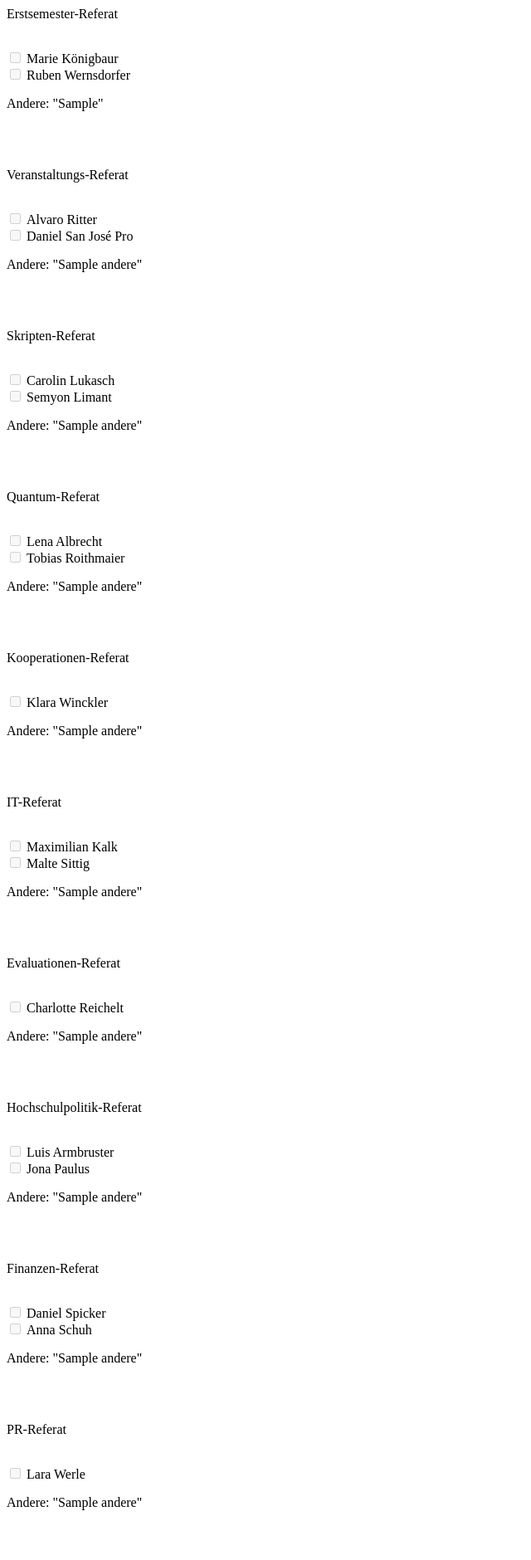
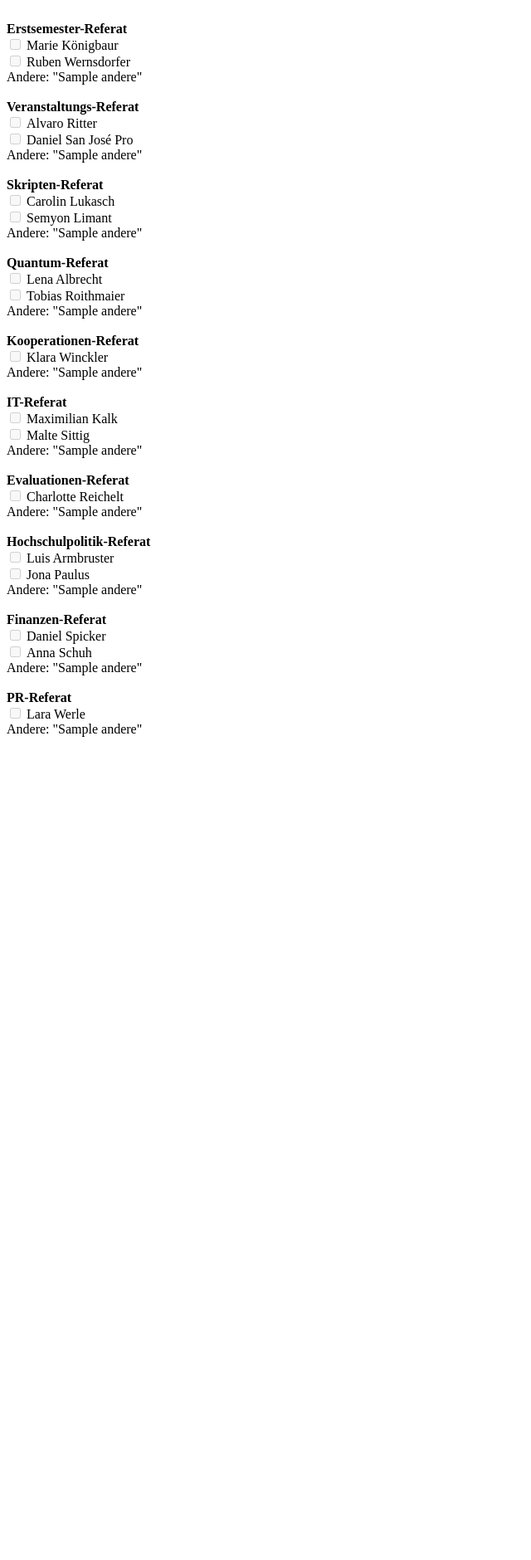
Before and after one commit to fastsurvey/backend, a Flask app: template flask_backend/templates/survey_2_email.html in a window 1280 px wide. Shown: the whole page at 83% size, without its empty margins (0-640 px from the left). After the commit the page ends 888 px from the top, so only its background shows below. Run offline with Flask 2, Linux system fonts and the light colour scheme; the template is opened without the code that fills it: most values are stand-ins (such as "Sample title", 1, 10 or a date in 2020).

Commit message:
Debug fvv-ss20-referate #3

```diff
--- a/flask_backend/surveys/survey_2/survey_2_actions.py
+++ b/flask_backend/surveys/survey_2/survey_2_actions.py
@@ -50,7 +50,7 @@ def submit(params_dict):
 
 
 def verify(verification_token):
-    pending_entry = pending_entries_collection.find(
+    pending_entry = pending_entries_collection.find_one(
         {"verification_token": verification_token, "survey": "fvv-ss20-referate"}
     )
 
--- a/flask_backend/surveys/survey_2/survey_2_results.py
+++ b/flask_backend/surveys/survey_2/survey_2_results.py
@@ -3,7 +3,7 @@ from flask_backend import verified_entries_collection
 from flask_backend.support_functions import formatting
 
 def fetch():
-    verified_records = list(verified_entries_collection.find({"survey": "fss-ss20-referate"}))
+    verified_records = list(verified_entries_collection.find({"survey": "fvv-ss20-referate"}))
 
     electees = ["albers", "ballweg", "deniers", "schmidt"]
     results = {}
@@ -51,7 +51,8 @@ def fetch():
             referat = electee.split('.')[0]
             name = electee.split('.')[1]
 
-            if name.split('.')[1] != "andere":
+            if name != "andere":
+                print(record)
                 results[referat][name] += 1 if record['election'][referat][name] else 0
 
             # TODO: Also count "andere" values
--- a/flask_backend/templates/survey_2_email.html
+++ b/flask_backend/templates/survey_2_email.html
@@ -1,78 +1,80 @@
 
 <div>
 
-    <p>Erstsemester-Referat</p><br/>
-    <input type="checkbox" disabled readonly style="display:inline;" {% if election["erstsemester.koenigbaur"] %}checked="checked"{% endif %}/>
+    <br/>
+
+    <h4 style="display:inline;">Erstsemester-Referat</h4><br/>
+    <input type="checkbox" disabled readonly style="display:inline;" {% if election["erstsemester"]["koenigbaur"] %}checked="checked"{% endif %}/>
     <p style="display:inline;">Marie Königbaur</p><br/>
-    <input type="checkbox" disabled readonly style="display:inline;" {% if election["erstsemester.wernsdorfer"] %}checked="checked"{% endif %}/>
+    <input type="checkbox" disabled readonly style="display:inline;" {% if election["erstsemester"]["wernsdorfer"] %}checked="checked"{% endif %}/>
     <p style="display:inline;">Ruben Wernsdorfer</p><br/>
-    <p>Andere: "{{election["erstsemester.andere"]}}"</p>
+    <p style="display:inline;">Andere: "{{election["erstsemester"]["andere"]}}"</p>
     <br/><br/>
 
-    <p>Veranstaltungs-Referat</p><br/>
+    <h4 style="display:inline;">Veranstaltungs-Referat</h4><br/>
     <input type="checkbox" disabled readonly style="display:inline;" {% if election["veranstaltungen"]["ritter"] %}checked="checked"{% endif %}/>
     <p style="display:inline;">Alvaro Ritter</p><br/>
     <input type="checkbox" disabled readonly style="display:inline;" {% if election["veranstaltungen"]["pro"] %}checked="checked"{% endif %}/>
     <p style="display:inline;">Daniel San José Pro</p><br/>
-    <p>Andere: "{{election["veranstaltungen"]["andere"]}}"</p>
+    <p style="display:inline;">Andere: "{{election["veranstaltungen"]["andere"]}}"</p>
     <br/><br/>
 
-    <p>Skripten-Referat</p><br/>
+    <h4 style="display:inline;">Skripten-Referat</h4><br/>
     <input type="checkbox" disabled readonly style="display:inline;" {% if election["skripte"]["lukasch"] %}checked="checked"{% endif %}/>
     <p style="display:inline;">Carolin Lukasch</p><br/>
     <input type="checkbox" disabled readonly style="display:inline;" {% if election["skripte"]["limant"] %}checked="checked"{% endif %}/>
     <p style="display:inline;">Semyon Limant</p><br/>
-    <p>Andere: "{{election["skripte"]["andere"]}}"</p>
+    <p style="display:inline;">Andere: "{{election["skripte"]["andere"]}}"</p>
     <br/><br/>
 
-    <p>Quantum-Referat</p><br/>
+    <h4 style="display:inline;">Quantum-Referat</h4><br/>
     <input type="checkbox" disabled readonly style="display:inline;" {% if election["quantum"]["albrecht"] %}checked="checked"{% endif %}/>
     <p style="display:inline;">Lena Albrecht</p><br/>
     <input type="checkbox" disabled readonly style="display:inline;" {% if election["quantum"]["roithmaier"] %}checked="checked"{% endif %}/>
     <p style="display:inline;">Tobias Roithmaier</p><br/>
-    <p>Andere: "{{election["quantum"]["andere"]}}"</p>
+    <p style="display:inline;">Andere: "{{election["quantum"]["andere"]}}"</p>
     <br/><br/>
 
-    <p>Kooperationen-Referat</p><br/>
+    <h4 style="display:inline;">Kooperationen-Referat</h4><br/>
     <input type="checkbox" disabled readonly style="display:inline;" {% if election["kooperationen"]["winckler"] %}checked="checked"{% endif %}/>
     <p style="display:inline;">Klara Winckler</p><br/>
-    <p>Andere: "{{election["kooperationen"]["andere"]}}"</p>
+    <p style="display:inline;">Andere: "{{election["kooperationen"]["andere"]}}"</p>
     <br/><br/>
 
-    <p>IT-Referat</p><br/>
+    <h4 style="display:inline;">IT-Referat</h4><br/>
     <input type="checkbox" disabled readonly style="display:inline;" {% if election["it"]["kalk"] %}checked="checked"{% endif %}/>
     <p style="display:inline;">Maximilian Kalk</p><br/>
     <input type="checkbox" disabled readonly style="display:inline;" {% if election["it"]["sittig"] %}checked="checked"{% endif %}/>
     <p style="display:inline;">Malte Sittig</p><br/>
-    <p>Andere: "{{election["it"]["andere"]}}"</p>
+    <p style="display:inline;">Andere: "{{election["it"]["andere"]}}"</p>
     <br/><br/>
 
-    <p>Evaluationen-Referat</p><br/>
+    <h4 style="display:inline;">Evaluationen-Referat</h4><br/>
     <input type="checkbox" disabled readonly style="display:inline;" {% if election["evaluationen"]["reichelt"] %}checked="checked"{% endif %}/>
     <p style="display:inline;">Charlotte Reichelt</p><br/>
-    <p>Andere: "{{election["evaluationen"]["andere"]}}"</p>
+    <p style="display:inline;">Andere: "{{election["evaluationen"]["andere"]}}"</p>
     <br/><br/>
 
-    <p>Hochschulpolitik-Referat</p><br/>
+    <h4 style="display:inline;">Hochschulpolitik-Referat</h4><br/>
     <input type="checkbox" disabled readonly style="display:inline;" {% if election["hochschulpolitik"]["armbruster"] %}checked="checked"{% endif %}/>
     <p style="display:inline;">Luis Armbruster</p><br/>
     <input type="checkbox" disabled readonly style="display:inline;" {% if election["hochschulpolitik"]["paulus"] %}checked="checked"{% endif %}/>
     <p style="display:inline;">Jona Paulus</p><br/>
-    <p>Andere: "{{election["hochschulpolitik"]["andere"]}}"</p>
+    <p style="display:inline;">Andere: "{{election["hochschulpolitik"]["andere"]}}"</p>
     <br/><br/>
 
-    <p>Finanzen-Referat</p><br/>
+    <h4 style="display:inline;">Finanzen-Referat</h4><br/>
     <input type="checkbox" disabled readonly style="display:inline;" {% if election["finanzen"]["spicker"] %}checked="checked"{% endif %}/>
     <p style="display:inline;">Daniel Spicker</p><br/>
     <input type="checkbox" disabled readonly style="display:inline;" {% if election["finanzen"]["schuh"] %}checked="checked"{% endif %}/>
     <p style="display:inline;">Anna Schuh</p><br/>
-    <p>Andere: "{{election["finanzen"]["andere"]}}"</p>
+    <p style="display:inline;">Andere: "{{election["finanzen"]["andere"]}}"</p>
     <br/><br/>
 
-    <p>PR-Referat</p><br/>
+    <h4 style="display:inline;">PR-Referat</h4><br/>
     <input type="checkbox" disabled readonly style="display:inline;" {% if election["pr"]["werle"] %}checked="checked"{% endif %}/>
     <p style="display:inline;">Lara Werle</p><br/>
-    <p>Andere: "{{election["pr"]["andere"]}}"</p>
-    <br/><br/>
+    <p style="display:inline;">Andere: "{{election["pr"]["andere"]}}"</p>
+    <br/>
 
 </div>
```
